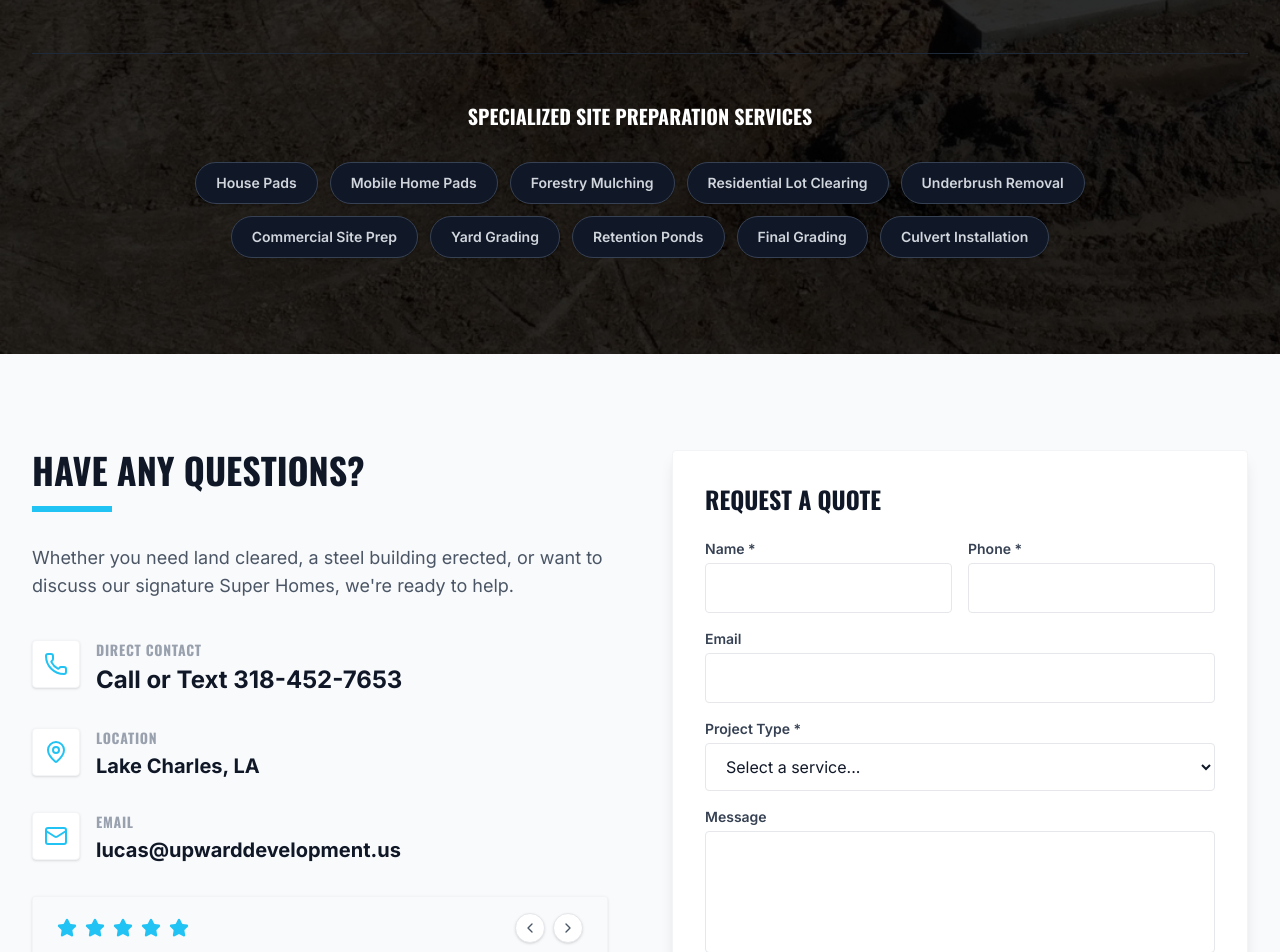
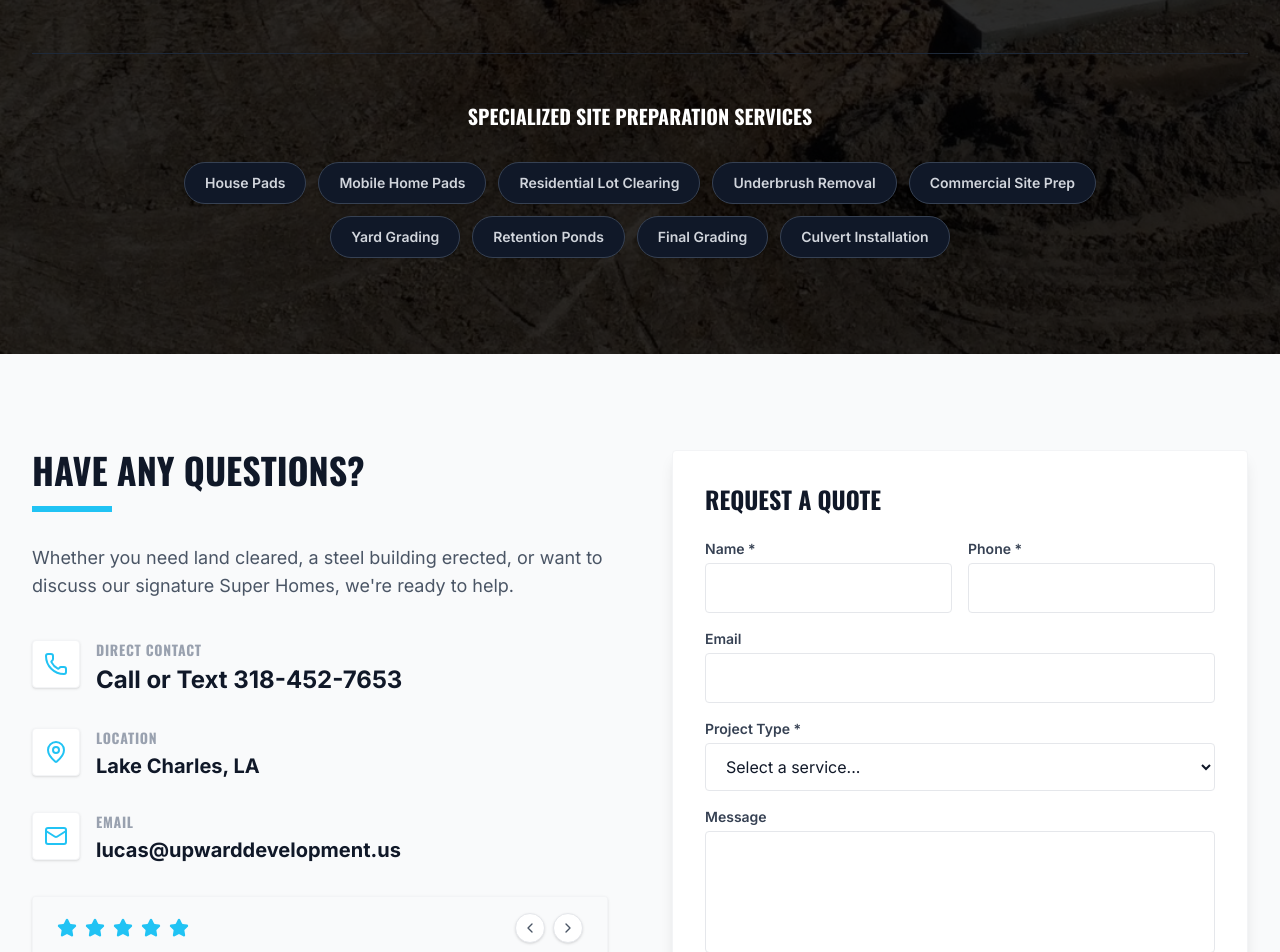
Before and after one commit to Founditmarketing/upward-development, a React (Vite) app: page / in a window 1280 px wide. Shown: the part 2653-3605 px from the top of the page. Built offline with nearby package versions, Linux system fonts and the light colour scheme.

Commit message:
Remove Forestry Mulching service

```diff
--- a/src/App.tsx
+++ b/src/App.tsx
@@ -13,7 +13,6 @@ import SuperHomes from './pages/services/SuperHomes';
 import RealEstate from './pages/services/RealEstate';
 import HousePads from './pages/services/HousePads';
 import MobileHomePads from './pages/services/MobileHomePads';
-import ForestryMulching from './pages/services/ForestryMulching';
 import CulvertInstallation from './pages/services/CulvertInstallation';
 import ResidentialLotClearing from './pages/services/ResidentialLotClearing';
 import UnderbrushRemoval from './pages/services/UnderbrushRemoval';
@@ -38,7 +37,6 @@ export default function App() {
             <Route path="/services/real-estate" element={<RealEstate />} />
             <Route path="/services/house-pads" element={<HousePads />} />
             <Route path="/services/mobile-home-pads" element={<MobileHomePads />} />
-            <Route path="/services/forestry-mulching" element={<ForestryMulching />} />
             <Route path="/services/culvert-installation" element={<CulvertInstallation />} />
             <Route path="/services/residential-lot-clearing" element={<ResidentialLotClearing />} />
             <Route path="/services/underbrush-removal" element={<UnderbrushRemoval />} />
--- a/src/components/Navbar.tsx
+++ b/src/components/Navbar.tsx
@@ -48,7 +48,6 @@ export default function Navbar() {
                     <div className="grid grid-cols-2 gap-x-2 gap-y-1">
                       <Link to="/services/house-pads" className="block px-4 py-2 text-sm text-gray-600 hover:bg-gray-50 hover:text-primary rounded-sm transition-colors" onClick={() => setIsServicesOpen(false)}>House Pads</Link>
                       <Link to="/services/mobile-home-pads" className="block px-4 py-2 text-sm text-gray-600 hover:bg-gray-50 hover:text-primary rounded-sm transition-colors" onClick={() => setIsServicesOpen(false)}>Mobile Home Pads</Link>
-                      <Link to="/services/forestry-mulching" className="block px-4 py-2 text-sm text-gray-600 hover:bg-gray-50 hover:text-primary rounded-sm transition-colors" onClick={() => setIsServicesOpen(false)}>Forestry Mulching</Link>
                       <Link to="/services/residential-lot-clearing" className="block px-4 py-2 text-sm text-gray-600 hover:bg-gray-50 hover:text-primary rounded-sm transition-colors" onClick={() => setIsServicesOpen(false)}>Lot Clearing</Link>
                       <Link to="/services/underbrush-removal" className="block px-4 py-2 text-sm text-gray-600 hover:bg-gray-50 hover:text-primary rounded-sm transition-colors" onClick={() => setIsServicesOpen(false)}>Underbrush Removal</Link>
                       <Link to="/services/commercial-site-prep" className="block px-4 py-2 text-sm text-gray-600 hover:bg-gray-50 hover:text-primary rounded-sm transition-colors" onClick={() => setIsServicesOpen(false)}>Commercial Prep</Link>
@@ -97,7 +96,6 @@ export default function Navbar() {
               <div className="grid grid-cols-2 gap-2 pl-4">
                 <Link to="/services/house-pads" className="block py-1 text-sm text-gray-600 hover:text-primary" onClick={() => setIsMenuOpen(false)}>House Pads</Link>
                 <Link to="/services/mobile-home-pads" className="block py-1 text-sm text-gray-600 hover:text-primary" onClick={() => setIsMenuOpen(false)}>Mobile Home Pads</Link>
-                <Link to="/services/forestry-mulching" className="block py-1 text-sm text-gray-600 hover:text-primary" onClick={() => setIsMenuOpen(false)}>Forestry Mulching</Link>
                 <Link to="/services/residential-lot-clearing" className="block py-1 text-sm text-gray-600 hover:text-primary" onClick={() => setIsMenuOpen(false)}>Lot Clearing</Link>
                 <Link to="/services/underbrush-removal" className="block py-1 text-sm text-gray-600 hover:text-primary" onClick={() => setIsMenuOpen(false)}>Underbrush Removal</Link>
                 <Link to="/services/commercial-site-prep" className="block py-1 text-sm text-gray-600 hover:text-primary" onClick={() => setIsMenuOpen(false)}>Commercial Prep</Link>
--- a/src/pages/Home.tsx
+++ b/src/pages/Home.tsx
@@ -285,7 +285,6 @@ export default function Home() {
               {[
                 { name: 'House Pads', path: '/services/house-pads' },
                 { name: 'Mobile Home Pads', path: '/services/mobile-home-pads' },
-                { name: 'Forestry Mulching', path: '/services/forestry-mulching' },
                 { name: 'Residential Lot Clearing', path: '/services/residential-lot-clearing' },
                 { name: 'Underbrush Removal', path: '/services/underbrush-removal' },
                 { name: 'Commercial Site Prep', path: '/services/commercial-site-prep' },
```
